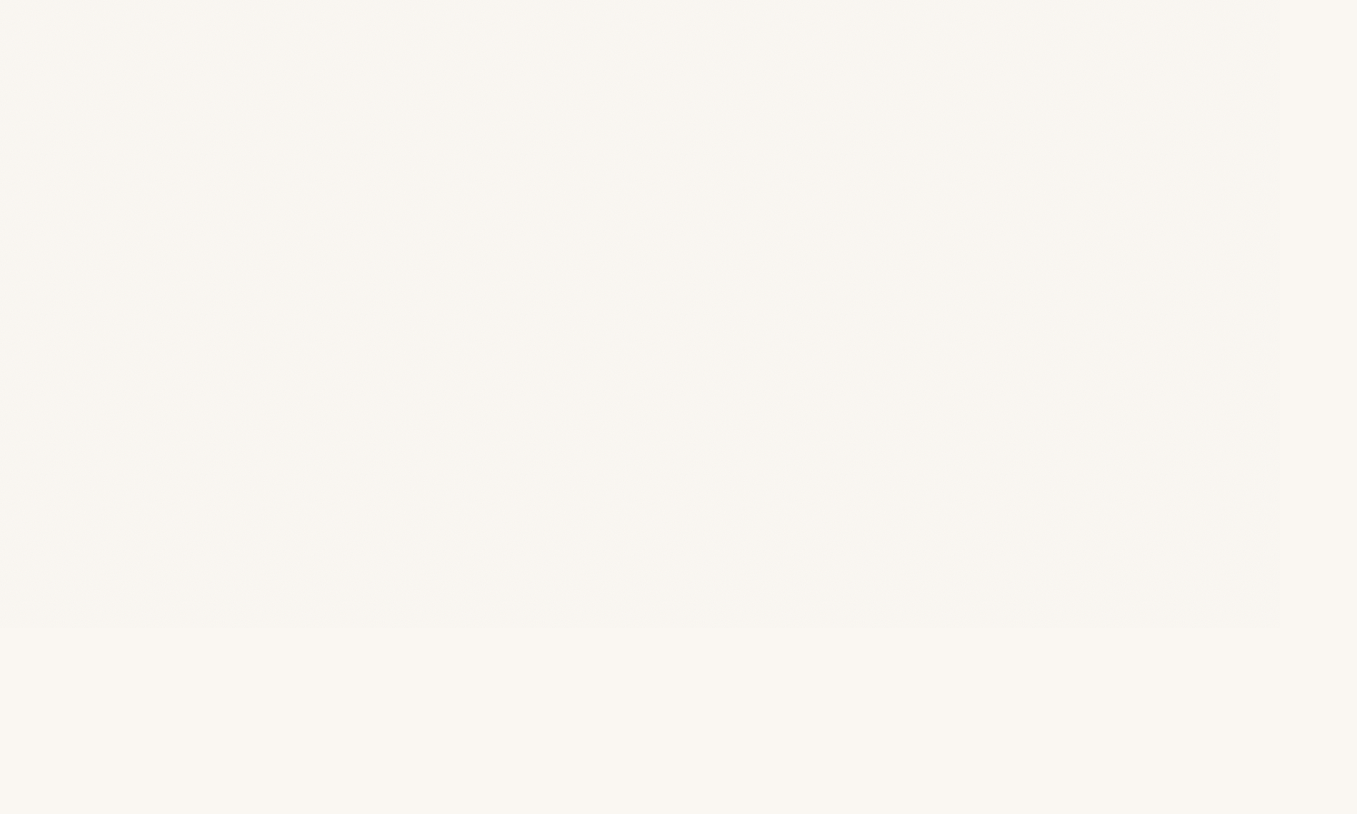
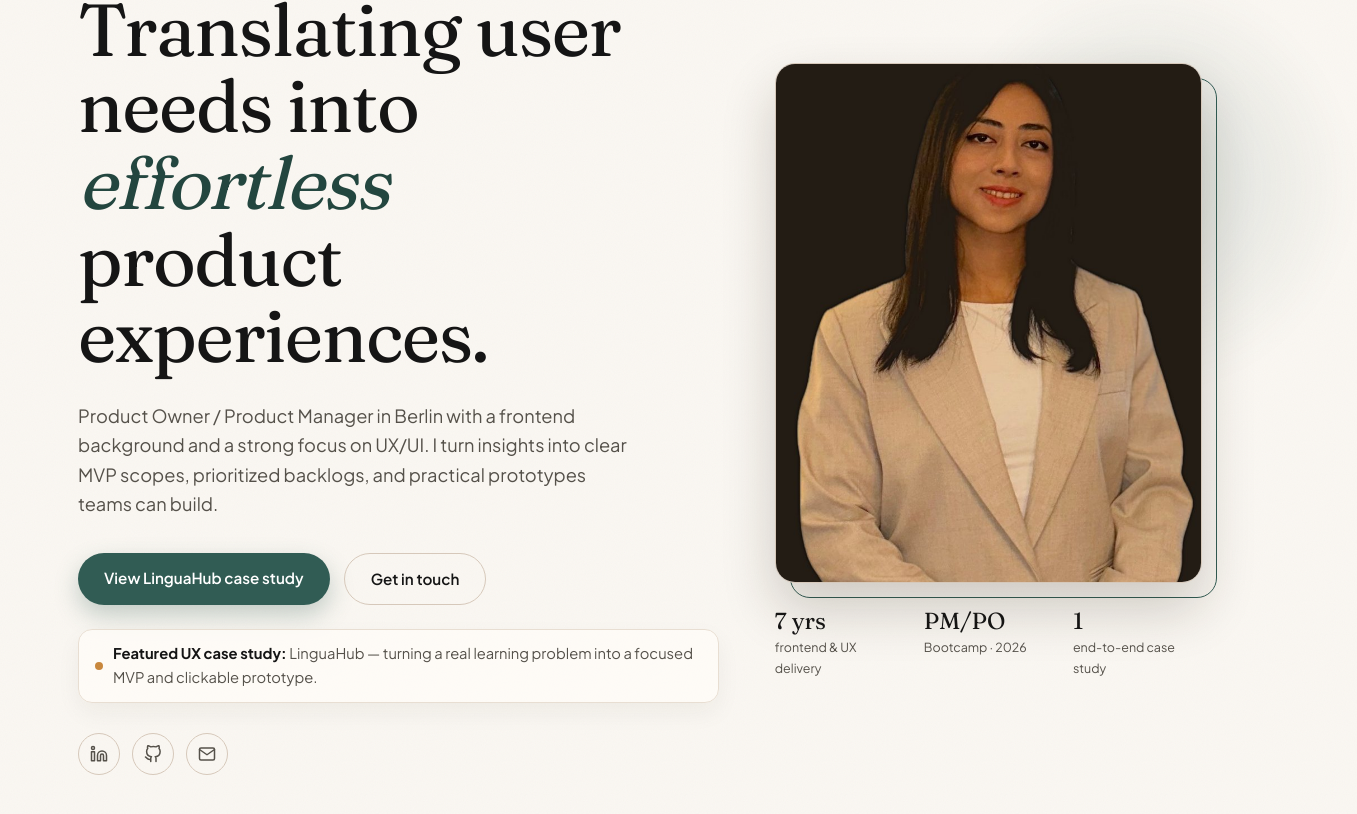
Before and after one commit to bardwi/bidangshree-portfolio, a Next.js app: page / in a window 1280 px wide. Shown: the part 172-986 px from the top of the page, 1357 px wide, since content can reach past the window. Before the commit the page ends 800 px from the top, so only its background shows below. Built offline with nearby package versions, Linux system fonts and the light colour scheme.

Commit message:
Added Hero section

```diff
--- a/app/page.tsx
+++ b/app/page.tsx
@@ -1,3 +1,9 @@
+import Hero from '@/components/sections/Hero/Hero';
+
 export default function Home() {
-  return <div></div>;
+  return (
+    <>
+      <Hero />
+    </>
+  );
 }
--- /dev/null
+++ b/components/sections/Hero/Hero.module.scss
@@ -0,0 +1,310 @@
+.hero {
+  padding-top: calc(var(--nav-h) + 64px);
+  padding-bottom: 96px;
+  position: relative;
+
+  &::before {
+    content: '';
+    position: absolute;
+    top: 14%;
+    right: -6%;
+    width: 420px;
+    height: 420px;
+    border-radius: 50%;
+    background: radial-gradient(
+      circle,
+      rgba(49, 92, 84, 0.16),
+      transparent 70%
+    );
+    filter: blur(8px);
+    z-index: 0;
+    pointer-events: none;
+  }
+}
+
+.heroGrid {
+  display: grid;
+  grid-template-columns: 1.35fr 0.9fr;
+  gap: 56px;
+  align-items: center;
+  position: relative;
+  z-index: 1;
+}
+
+.heroText {
+  h1 {
+    font-family: var(--serif);
+    font-weight: 400;
+    font-size: clamp(2.5rem, 6vw, 4.6rem);
+    line-height: 1.04;
+    letter-spacing: -0.02em;
+
+    em {
+      font-style: italic;
+      color: var(--saffron-deep);
+    }
+  }
+}
+
+.eyebrow {
+  display: block;
+  margin-bottom: 20px;
+}
+
+.lede {
+  margin-top: 26px;
+  max-width: 560px;
+  font-size: 1.14rem;
+  color: var(--ink-soft);
+
+  b {
+    color: var(--ink);
+    font-weight: 600;
+  }
+}
+
+.heroCta {
+  display: flex;
+  gap: 14px;
+  flex-wrap: wrap;
+  margin-top: 34px;
+}
+
+.btn {
+  padding: 13px 26px;
+  border-radius: 999px;
+  font-weight: 600;
+  font-size: 0.95rem;
+  transition:
+    transform 0.18s,
+    box-shadow 0.2s,
+    background 0.2s,
+    color 0.2s;
+}
+
+.btnSolid {
+  background: var(--saffron);
+  color: #fff;
+  box-shadow: 0 10px 24px rgba(49, 92, 84, 0.28);
+
+  &:hover {
+    transform: translateY(-2px);
+    background: var(--saffron-deep);
+  }
+}
+
+.btnGhost {
+  border: 1.5px solid var(--line-strong);
+  color: var(--ink);
+
+  &:hover {
+    transform: translateY(-2px);
+    border-color: var(--ink);
+  }
+}
+
+.heroFeature {
+  margin-top: 24px;
+  display: inline-flex;
+  gap: 10px;
+  align-items: center;
+  background: rgba(255, 253, 249, 0.72);
+  border: 1px solid var(--line);
+  border-radius: 14px;
+  padding: 12px 16px;
+  color: var(--ink-soft);
+  font-size: 0.92rem;
+  box-shadow: 0 10px 24px rgba(40, 30, 15, 0.05);
+
+  b {
+    color: var(--ink);
+    font-weight: 700;
+  }
+}
+
+.dot {
+  width: 8px;
+  height: 8px;
+  border-radius: 50%;
+  background: var(--gold);
+  flex: none;
+}
+
+.heroAside {
+  display: flex;
+  flex-direction: column;
+  gap: 26px;
+}
+
+.portrait {
+  position: relative;
+
+  &::before {
+    content: '';
+    position: absolute;
+    inset: 0;
+    transform: translate(15px, 15px);
+    border: 1.5px solid var(--saffron);
+    border-radius: 20px;
+    z-index: 0;
+  }
+}
+
+.portraitImg,
+.portraitFallback {
+  position: relative;
+  z-index: 1;
+  width: 100%;
+  aspect-ratio: 4 / 5;
+  object-fit: cover;
+  object-position: 50% 14%;
+  border-radius: 20px;
+  border: 1px solid var(--line-strong);
+  box-shadow: 0 26px 54px rgba(40, 30, 15, 0.2);
+  background: var(--card);
+}
+
+.portraitFallback {
+  display: none;
+  place-items: center;
+  font-family: var(--serif);
+  font-size: 4rem;
+  color: var(--saffron-deep);
+  background: var(--saffron-tint);
+}
+
+.factsRow {
+  display: flex;
+  gap: 20px;
+  flex-wrap: wrap;
+}
+
+.fact {
+  flex: 1;
+  min-width: 88px;
+}
+
+.n {
+  font-family: var(--serif);
+  font-size: 1.45rem;
+  line-height: 1;
+  color: var(--ink);
+}
+
+.l {
+  font-size: 0.78rem;
+  color: var(--ink-soft);
+  margin-top: 5px;
+}
+
+.socials {
+  display: flex;
+  gap: 12px;
+  margin-top: 30px;
+
+  a {
+    width: 42px;
+    height: 42px;
+    border: 1px solid var(--line-strong);
+    border-radius: 50%;
+    display: grid;
+    place-items: center;
+    color: var(--ink-soft);
+    transition: all 0.2s;
+
+    &:hover {
+      background: var(--ink);
+      color: var(--paper-2);
+      border-color: var(--ink);
+      transform: translateY(-2px);
+    }
+  }
+
+  svg {
+    width: 18px;
+    height: 18px;
+  }
+}
+
+.uxFocusStrip {
+  display: flex;
+  flex-wrap: wrap;
+  gap: 9px;
+  margin-top: 18px;
+  max-width: 620px;
+
+  span {
+    background: rgba(255, 253, 249, 0.72);
+    border: 1px solid var(--line-strong);
+    border-radius: 999px;
+    padding: 7px 13px;
+    font-size: 0.82rem;
+    font-weight: 600;
+    color: var(--saffron-deep);
+  }
+}
+
+.rise {
+  animation: rise 0.75s ease both;
+}
+
+@keyframes rise {
+  from {
+    opacity: 0;
+    transform: translateY(18px);
+  }
+
+  to {
+    opacity: 1;
+    transform: translateY(0);
+  }
+}
+
+@media (max-width: 980px) {
+  .heroGrid {
+    grid-template-columns: 1fr;
+    gap: 48px;
+  }
+
+  .heroAside {
+    max-width: 520px;
+  }
+}
+
+@media (max-width: 640px) {
+  .hero {
+    padding-top: calc(var(--nav-h) + 44px);
+    padding-bottom: 64px;
+  }
+
+  .heroText {
+    h1 {
+      font-size: clamp(2.45rem, 14vw, 3.8rem);
+
+      br {
+        display: none;
+      }
+    }
+  }
+
+  .lede {
+    font-size: 1.02rem;
+  }
+
+  .heroCta {
+    flex-direction: column;
+  }
+
+  .btn {
+    width: 100%;
+    text-align: center;
+  }
+
+  .heroFeature {
+    align-items: flex-start;
+  }
+
+  .factsRow {
+    flex-direction: column;
+  }
+}
--- /dev/null
+++ b/components/sections/Hero/Hero.tsx
@@ -0,0 +1,88 @@
+import Image from 'next/image';
+import Link from 'next/link';
+import { Socials } from '@/components/ui/Icons';
+import styles from './Hero.module.scss';
+
+export default function Hero() {
+  return (
+    <section id="top" className={styles.hero}>
+      <div className={`wrap ${styles.heroGrid}`}>
+        <div className={styles.heroText}>
+          <span className={`eyebrow ${styles.rise}`}>
+            Bidangshree Brahma — Berlin
+          </span>
+
+          <h1 className={styles.rise}>
+            Translating user needs into <em>effortless</em>
+            <br />
+            product experiences.
+          </h1>
+
+          <p className={`${styles.lede} ${styles.rise}`}>
+            Product Owner / Product Manager in Berlin with a frontend background
+            and a strong focus on UX/UI. I turn insights into clear MVP scopes,
+            prioritized backlogs, and practical prototypes teams can build.
+          </p>
+
+          <div className={`${styles.heroCta} ${styles.rise}`}>
+            <Link
+              href="#linguahub"
+              className={`${styles.btn} ${styles.btnSolid}`}
+            >
+              View LinguaHub case study
+            </Link>
+
+            <Link
+              href="#contact"
+              className={`${styles.btn} ${styles.btnGhost}`}
+            >
+              Get in touch
+            </Link>
+          </div>
+
+          <div className={`${styles.heroFeature} ${styles.rise}`}>
+            <span className={styles.dot} aria-hidden="true" />
+            <span>
+              <b>Featured UX case study:</b> LinguaHub — turning a real learning
+              problem into a focused MVP and clickable prototype.
+            </span>
+          </div>
+
+          <Socials className={`${styles.socials} ${styles.rise}`} />
+        </div>
+
+        <aside className={`${styles.heroAside} ${styles.rise}`}>
+          <div className={styles.portrait}>
+            <Image
+              src="/portrait.jpg"
+              alt="Bidangshree Brahma"
+              width={420}
+              height={520}
+              priority
+              className={styles.portraitImg}
+            />
+
+            <div className={styles.portraitFallback}>BB</div>
+          </div>
+
+          <div className={styles.factsRow}>
+            <div className={styles.fact}>
+              <div className={styles.n}>7 yrs</div>
+              <div className={styles.l}>frontend &amp; UX delivery</div>
+            </div>
+
+            <div className={styles.fact}>
+              <div className={styles.n}>PM/PO</div>
+              <div className={styles.l}>Bootcamp · 2026</div>
+            </div>
+
+            <div className={styles.fact}>
+              <div className={styles.n}>1</div>
+              <div className={styles.l}>end-to-end case study</div>
+            </div>
+          </div>
+        </aside>
+      </div>
+    </section>
+  );
+}
--- /dev/null
+++ b/components/ui/Icons.tsx
@@ -0,0 +1,52 @@
+import {
+  FiExternalLink,
+  FiFileText,
+  FiGithub,
+  FiGitBranch,
+  FiLinkedin,
+  FiMail,
+} from 'react-icons/fi';
+
+type IconProps = {
+  className?: string;
+};
+
+export function Socials({ className }: IconProps) {
+  return (
+    <div className={className} aria-label="Social links">
+      <a
+        href="https://www.linkedin.com/in/bidangshree-brahma/"
+        target="_blank"
+        rel="noopener noreferrer"
+        aria-label="LinkedIn"
+      >
+        <FiLinkedin aria-hidden="true" />
+      </a>
+
+      <a
+        href="https://github.com/bardwi"
+        target="_blank"
+        rel="noopener noreferrer"
+        aria-label="GitHub"
+      >
+        <FiGithub aria-hidden="true" />
+      </a>
+
+      <a href="mailto:bardwi.brm@gmail.com" aria-label="Email">
+        <FiMail aria-hidden="true" />
+      </a>
+    </div>
+  );
+}
+
+export function IconExternal() {
+  return <FiExternalLink aria-hidden="true" />;
+}
+
+export function IconDoc() {
+  return <FiFileText aria-hidden="true" />;
+}
+
+export function IconNodes() {
+  return <FiGitBranch aria-hidden="true" />;
+}
```
